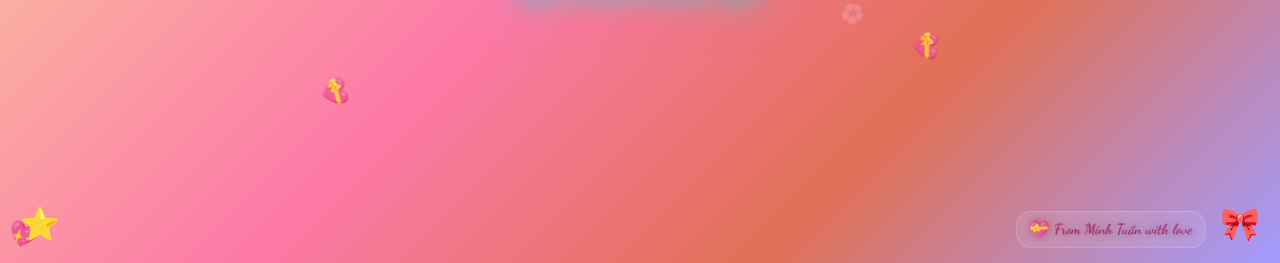
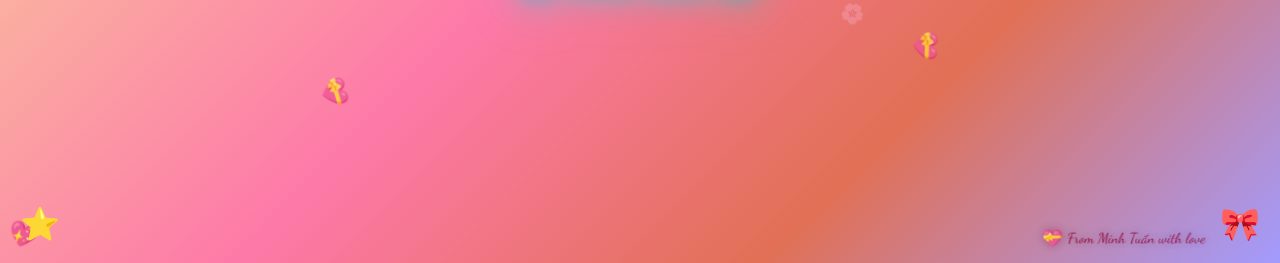
Before and after one commit to nmihtuna204/lovie-birthday-cake, a website: page birthday-cake.html in a window 1280 px wide. Shown: the part 537-800 px from the top of the page. Drawn offline with Linux system fonts and the light colour scheme.

Commit message:
Xóa khung

```diff
--- a/birthday-cake.html
+++ b/birthday-cake.html
@@ -386,11 +386,6 @@
         align-items: center;
         gap: 5px;
         opacity: 0.9;
-        background: rgba(255, 255, 255, 0.1);
-        padding: 8px 12px;
-        border-radius: 15px;
-        backdrop-filter: blur(10px);
-        border: 1px solid rgba(255, 255, 255, 0.2);
         animation: softPulse 3s infinite;
       }
 
```
